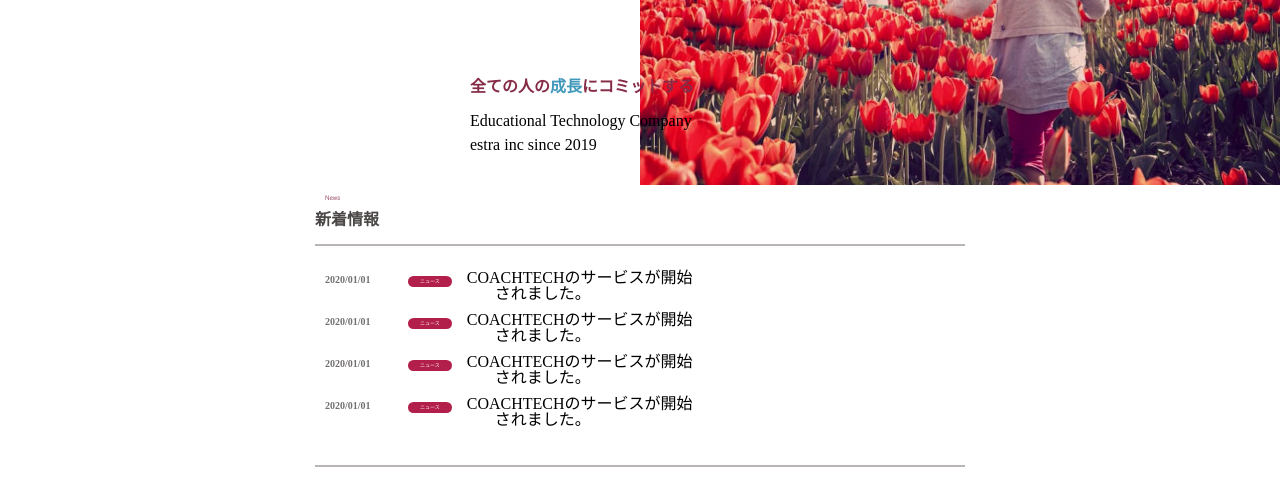
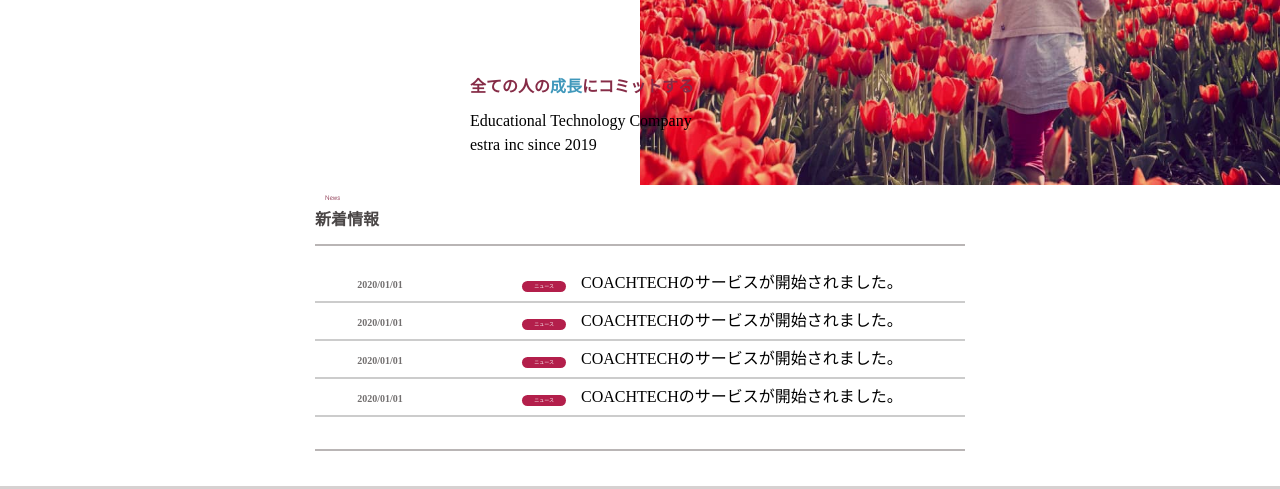
Before and after one commit to pcrmckp/lp_practice, a plain HTML site: page index.html in a window 1280 px wide. Shown: the part 311-800 px from the top of the page. Drawn offline with Linux system fonts and the light colour scheme.

Commit message:
resubmit

```diff
--- a/css/style.css
+++ b/css/style.css
@@ -138,10 +138,14 @@ a {
 .whatsnew {
   color: rgb(75, 71, 71);
 }
-.table {
+.news_table {
   border-collapse: collapse;
 }
 
+.news_tr {
+  border-bottom: solid 2px;
+  color: #ccc;
+}
 .date,
 .news_item {
   border-bottom: solid 1px;
@@ -152,7 +156,9 @@ a {
 }
 
 .news_item {
-  width: 400px;
+  width: 500px;
+  color: #000;
+  padding: 10px;
 }
 
 .news_icon {
@@ -494,7 +500,7 @@ a {
 }
 
 table {
-  width: 60%;
+  width: 100%;
 }
 
 table th {
@@ -511,6 +517,10 @@ table td {
 table th {
   font-weight: bold;
   background: #dedede;
+}
+
+.container5 {
+  width: 100%;
 }
 
 .img_wrap {
--- a/index.html
+++ b/index.html
@@ -45,25 +45,25 @@ estra, inc.</a></h1>
 	    <h2 class="whatsnew">新着情報</h2>
     </div>
     <div class="news_box2">
-      <table>
+      <table class="news_table">
         <tbody>
-          <tr>
+          <tr class="news_tr">
              <th class="date">2020/01/01</th>
              <td class="news_item"><span class="news_icon">ニュース</span>COACHTECHのサービスが開始されました。</td>
           </tr>
-          <tr>
+          <tr class="news_tr">
             <th class="date">2020/01/01</th>
             <td class="news_item"><span class="news_icon">ニュース</span>COACHTECHのサービスが開始されました。</td>
           </tr>
-          <tr>
+          <tr class="news_tr">
             <th class="date">2020/01/01</th>
             <td class="news_item"><span class="news_icon">ニュース</span>COACHTECHのサービスが開始されました。</td>
           </tr>
-          <tr>
+          <tr class="news_tr"
+          >
             <th class="date">2020/01/01</th>
             <td class="news_item"><span class="news_icon">ニュース</span>COACHTECHのサービスが開始されました。</td>
           </tr>
-
         </tbody>
       </table>
 	  </div>
```
